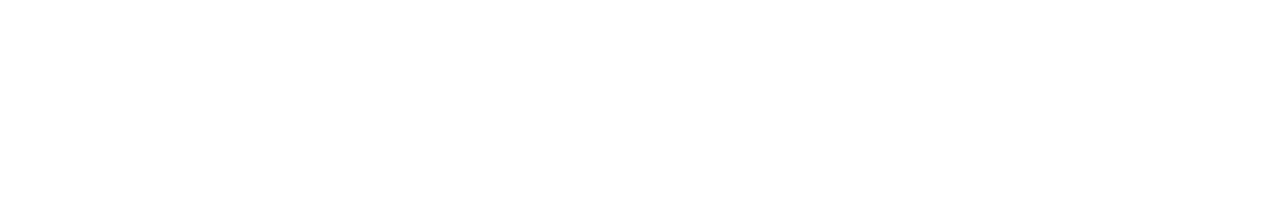
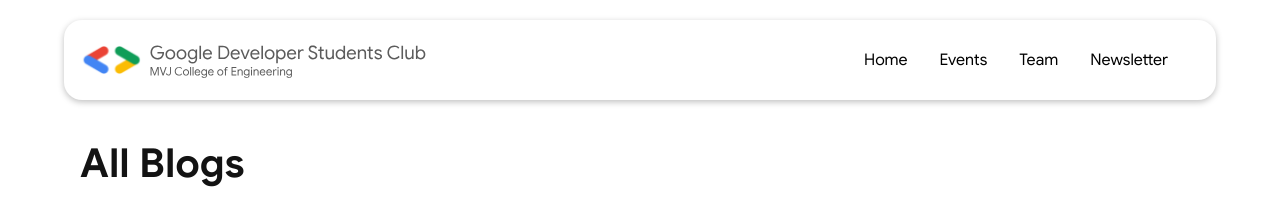
Before and after one commit to GDSC-MVJCE/gdscmvjce-website, a Next.js app: page /blogs in a window 1280 px wide. Before the commit this address had no page. Shown: the top 215 px of the page. Built offline with nearby package versions, Linux system fonts and the light colour scheme.

Commit message:
feat: add blogs page

```diff
--- /dev/null
+++ b/pages/blogs/index.jsx
@@ -0,0 +1,13 @@
+import Navbar from "@/components/navbar/Navbar";
+import BlogsPage from "@/components/blogsPage/BlogsPage";
+
+function Blogs() {
+	return (
+		<>
+			<Navbar />
+			<BlogsPage />
+		</>
+	);
+}
+
+export default Blogs;
```
